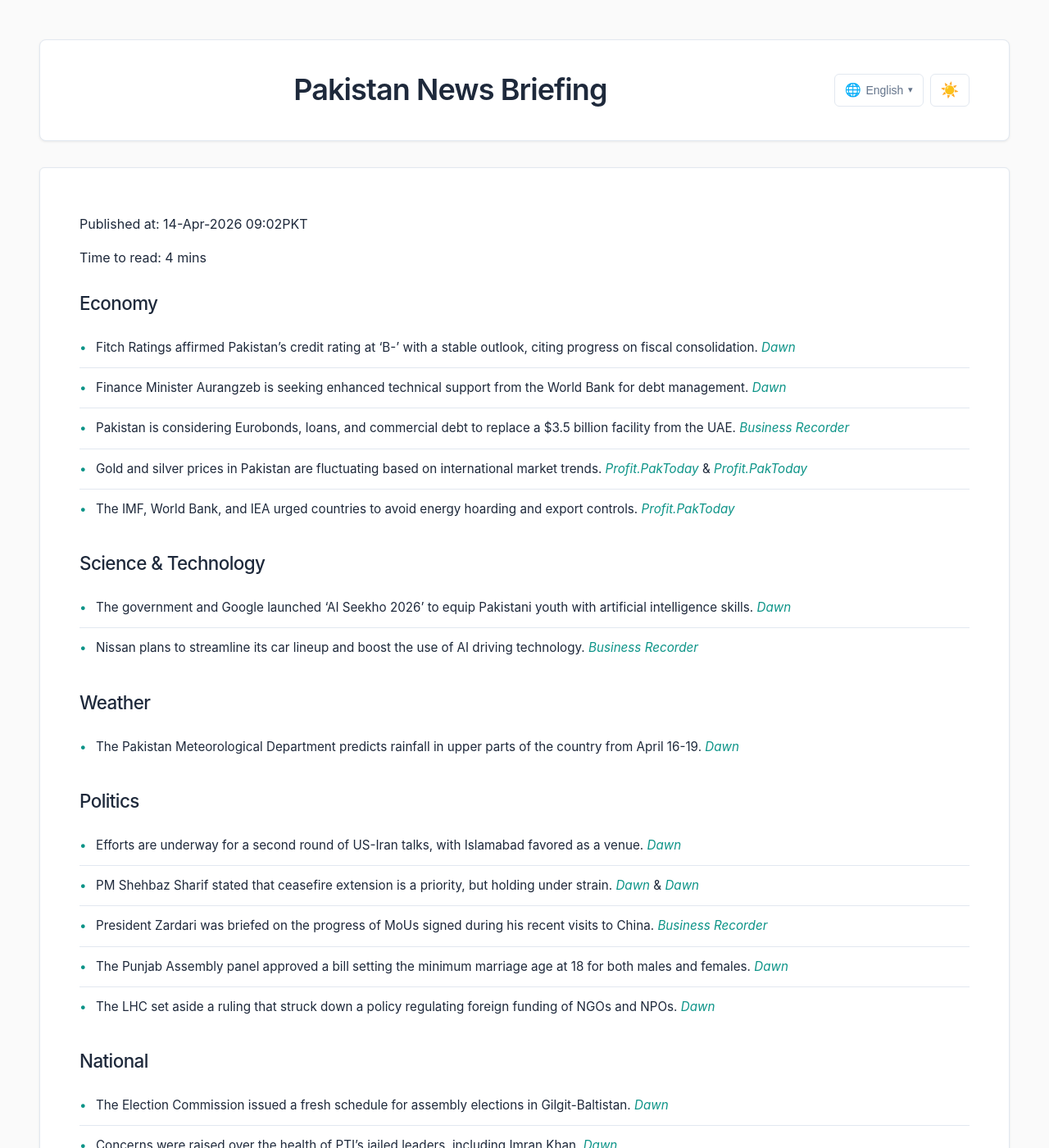
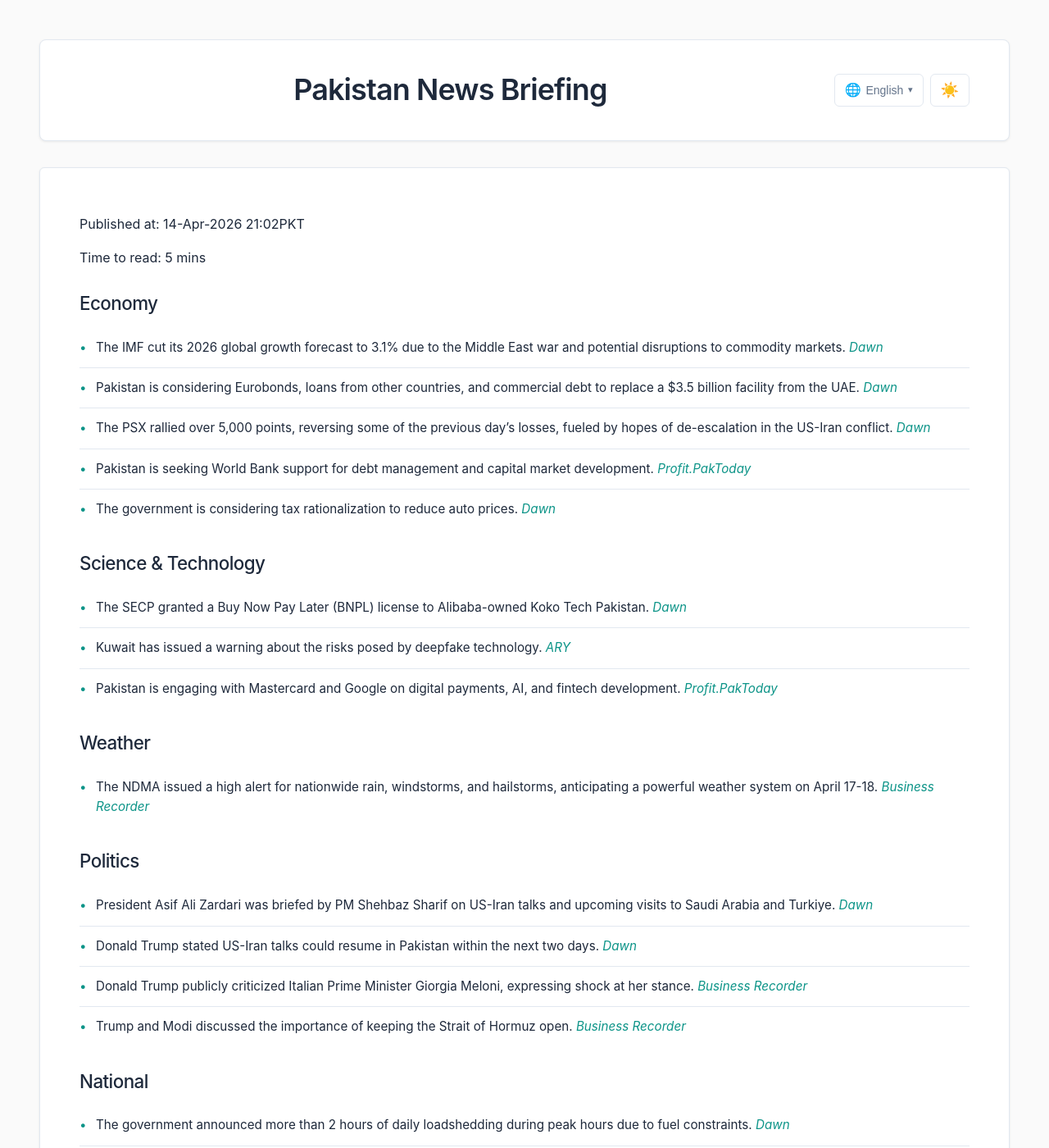
Before and after one commit to zsubzwary/news, a Jekyll site: the page built from en/index.md, in a window 1280 px wide and 1400 px high. Shown: the whole window at 82% size. Built offline with Jekyll 4.4.1, drawn with Linux system fonts in a browser that asks for light colours; some web fonts are replaced; some of the changed text lies outside the part shown.

Commit message:
DateTime; 2026-04-14T16:02:41.569Z

```diff
--- a/en/index.md
+++ b/en/index.md
@@ -4,63 +4,73 @@ title: Pakistan News Briefing
 lang: en
 ---
 
-Published at: 14-Apr-2026 09:02PKT
+Published at: 14-Apr-2026 21:02PKT
 
-Time to read: 4 mins
+Time to read: 5 mins
 
 ### Economy
-- Fitch Ratings affirmed Pakistan’s credit rating at ‘B-’ with a stable outlook, citing progress on fiscal consolidation. *[Dawn](https://www.dawn.com/news/1991493/guterres-calls-islamabad-talks-positive-step-despite-no-deal)*
-- Finance Minister Aurangzeb is seeking enhanced technical support from the World Bank for debt management. *[Dawn](https://www.dawn.com/news/1991419/in-meeting-with-wb-vice-president-aurangzeb-calls-for-enhanced-technical-support-for-debt-management)*
-- Pakistan is considering Eurobonds, loans, and commercial debt to replace a $3.5 billion facility from the UAE. *[Business Recorder](https://www.brecorder.com/news/40416326/pakistan-says-all-options-on-table-for-funding-weighs-strategic-fuel-reserve)*
-- Gold and silver prices in Pakistan are fluctuating based on international market trends. *[Profit.PakToday](https://profit.pakistantoday.com.pk/2026/04/14/silver-price-in-pakistan-for-today-april-14-2026/)* & *[Profit.PakToday](https://profit.pakistantoday.com.pk/2026/04/14/gold-price-in-pakistan-for-today-april-14-2026/)*
-- The IMF, World Bank, and IEA urged countries to avoid energy hoarding and export controls. *[Profit.PakToday](https://profit.pakistantoday.com.pk/2026/04/14/imf-world-bank-iea-urge-countries-to-stop-hoarding-energy-supplies-imposing-export-controls/)*
+- The IMF cut its 2026 global growth forecast to 3.1% due to the Middle East war and potential disruptions to commodity markets. *[Dawn](https://www.dawn.com/news/1991696/imf-cuts-2026-global-growth-forecast-to-31pc-on-mideast-war-warns-world-economy-could-be-thrown-off-course)*
+- Pakistan is considering Eurobonds, loans from other countries, and commercial debt to replace a $3.5 billion facility from the UAE. *[Dawn](https://www.dawn.com/news/1991606/aurangzeb-says-all-options-on-table-to-replace-uaes-35bn-loan-weighs-strategic-fuel-reserve)*
+- The PSX rallied over 5,000 points, reversing some of the previous day’s losses, fueled by hopes of de-escalation in the US-Iran conflict. *[Dawn](https://www.dawn.com/news/1991610/bulls-take-charge-as-kse-100-rallies-5000-points)*
+- Pakistan is seeking World Bank support for debt management and capital market development. *[Profit.PakToday](https://profit.pakistantoday.com.pk/2026/04/14/pakistan-seeks-world-banks-technical-support-for-debt-management-capital-market-development/)*
+- The government is considering tax rationalization to reduce auto prices. *[Dawn](https://www.dawn.com/news/1991486/tax-rationalisation-to-cut-auto-prices)*
 
 ### Science & Technology
-- The government and Google launched ‘AI Seekho 2026’ to equip Pakistani youth with artificial intelligence skills. *[Dawn](https://www.dawn.com/news/1991491/govt-and-google-join-hands-to-arm-youth-with-artificial-intelligence-skills)*
-- Nissan plans to streamline its car lineup and boost the use of AI driving technology. *[Business Recorder](https://www.brecorder.com/news/40416325/nissan-to-trim-global-car-lineup-boost-use-of-ai-driving-tech)*
+- The SECP granted a Buy Now Pay Later (BNPL) license to Alibaba-owned Koko Tech Pakistan. *[Dawn](https://www.dawn.com/news/1991688/secp-grants-buy-now-pay-later-licence-to-alibaba-owned-koko-tech-pakistan)*
+- Kuwait has issued a warning about the risks posed by deepfake technology. *[ARY](https://arynews.tv/kuwait-warns-about-dangers-of-deepfake-technology/)*
+- Pakistan is engaging with Mastercard and Google on digital payments, AI, and fintech development. *[Profit.PakToday](https://profit.pakistantoday.com.pk/2026/04/14/pakistan-engages-mastercard-google-on-digital-payments-ai-and-fintech-development/)*
 
 ### Weather
-- The Pakistan Meteorological Department predicts rainfall in upper parts of the country from April 16-19. *[Dawn](https://www.dawn.com/news/1991385/pmd-predicts-rainfall-in-upper-parts-of-country-from-april-16-to-19)*
+- The NDMA issued a high alert for nationwide rain, windstorms, and hailstorms, anticipating a powerful weather system on April 17-18. *[Business Recorder](https://www.brecorder.com/news/40416380/ndma-issues-alert-for-nationwide-rain-hailstorms)*
 
 ### Politics
-- Efforts are underway for a second round of US-Iran talks, with Islamabad favored as a venue. *[Dawn](https://www.dawn.com/news/1991497/efforts-afoot-for-second-round-of-us-iran-talks)*
-- PM Shehbaz Sharif stated that ceasefire extension is a priority, but holding under strain. *[Dawn](https://www.dawn.com/news/1991497/efforts-afoot-for-second-round-of-us-iran-talks)* & *[Dawn](https://www.dawn.com/news/1991371/after-us-iran-talks-in-islamabad-pm-shehbaz-says-full-efforts-ongoing-to-resolve-conflict)*
-- President Zardari was briefed on the progress of MoUs signed during his recent visits to China. *[Business Recorder](https://www.brecorder.com/news/40416297/pakistan-china-mous-zardari-briefed-about-progress)*
-- The Punjab Assembly panel approved a bill setting the minimum marriage age at 18 for both males and females. *[Dawn](https://www.dawn.com/news/1991404/punjab-assembly-panel-approves-bill-setting-minimum-marriage-age-at-18-for-both-males-and-females)*
-- The LHC set aside a ruling that struck down a policy regulating foreign funding of NGOs and NPOs. *[Dawn](https://www.dawn.com/news/1991403/lhc-sets-aside-ruling-that-struck-down-policy-for-regulating-foreign-funding-of-ngos-npos)*
+- President Asif Ali Zardari was briefed by PM Shehbaz Sharif on US-Iran talks and upcoming visits to Saudi Arabia and Turkiye. *[Dawn](https://www.dawn.com/news/1991689/pm-takes-president-into-confidence-on-us-iran-talks-briefs-him-on-upcoming-visits-to-saudi-arabia-turkiye)*
+- Donald Trump stated US-Iran talks could resume in Pakistan within the next two days. *[Dawn](https://www.dawn.com/news/1991712/trump-says-us-iran-talks-could-resume-over-the-next-two-days-were-more-inclined-to-go-to-pakistan)*
+- Donald Trump publicly criticized Italian Prime Minister Giorgia Meloni, expressing shock at her stance. *[Business Recorder](https://www.brecorder.com/news/40416396/trump-turns-on-meloni-says-he-is-shocked-by-italian-leader)*
+- Trump and Modi discussed the importance of keeping the Strait of Hormuz open. *[Business Recorder](https://www.brecorder.com/news/40416394/trump-and-modi-stress-need-to-keep-strait-of-hormuz-open-in-call)*
 
 ### National
-- The Election Commission issued a fresh schedule for assembly elections in Gilgit-Baltistan. *[Dawn](https://www.dawn.com/news/1991480/election-commission-issues-fresh-schedule-for-assembly-elections-in-gb)*
-- Concerns were raised over the health of PTI’s jailed leaders, including Imran Khan. *[Dawn](https://www.dawn.com/news/1991482/alarm-raised-over-health-of-ptis-jailed-leaders)*
-- PTCL announced repair work on a submarine cable, potentially causing internet service degradation. *[Dawn](https://www.dawn.com/news/1991416/ptcl-says-repair-work-on-submarine-cable-to-begin-from-tuesday-internet-users-may-face-service-degradation-in-evening-hours)*
-- Two Customs officers were arrested for allegedly replacing seized silver with lead. *[Dawn](https://www.dawn.com/news/1991431/two-customs-officers-arrested-for-allegedly-replacing-400kg-of-seized-silver-with-lead)*
-- Power loadshedding has resumed nationwide due to a 2,500MW shortfall. *[Profit.PakToday](https://profit.pakistantoday.com.pk/2026/04/14/power-shortfall-hits-2500mw-as-nationwide-loadshedding-resumes-on-lower-hydropower-rlng-supply/)*
-- A Senate panel flagged corruption in power projects and sought action from FIA and NAB. *[Profit.PakToday](https://profit.pakistantoday.com.pk/2026/04/14/senate-panel-flags-corruption-in-power-projects-seeks-fia-nab-action/)*
+- The government announced more than 2 hours of daily loadshedding during peak hours due to fuel constraints. *[Dawn](https://www.dawn.com/news/1991664/govt-announces-more-than-2-hours-of-daily-loadshedding-amid-fuel-constraints)*
+- Interior Minister Mohsin Naqvi urged Pakistani businessmen to repatriate 20-30% of their wealth. *[Dawn](https://www.dawn.com/news/1991683/naqvi-calls-on-businessmen-to-bring-back-20-30pc-of-wealth-to-pakistan)*
+- Police were injured during protests against an anti-encroachment drive in Islamabad. *[Dawn](https://www.dawn.com/news/1991659/2-policemen-injured-as-residents-protest-against-anti-encroachment-drive-in-islamabad)*
+- The Naval Chief stated Pakistan is ready to deter any aggression and vowed a “befitting response”. *[Dawn](https://www.dawn.com/news/1991636/naval-chief-says-pakistan-stands-ready-to-deter-any-aggression-vows-befitting-response)*
+- Authorities foiled an attempt to smuggle billions of Iranian rials into Karachi, arresting nine suspects. *[ARY](https://arynews.tv/iranian-rial-smuggling-attempt-foiled-in-karachi/)*
 
 ### International
-- The US imposed a blockade on Iranian ports, prompting concerns about escalation. *[Dawn](https://www.dawn.com/news/1991499/us-blockade-of-hormuz-puts-ceasefire-to-test)*
-- Trump threatened to shoot at ships near the blockade and claimed talks failed due to the nuclear issue. *[Dawn](https://www.dawn.com/news/1991499/us-blockade-of-hormuz-puts-ceasefire-to-test)*
-- NATO allies refused to join the US blockade of Iranian ports. *[ARY](https://arynews.tv/nato-allies-refuse-to-join-trumps-iranian-port-blockade/)*
-- China urged all parties to avoid escalation in the US-Iran conflict. *[Dawn](https://www.dawn.com/news/1991499/us-blockade-of-hormuz-puts-ceasefire-to-test)*
-- Russia’s Lavrov urged Iran to avoid resuming hostilities and offered assistance. *[Business Recorder](https://www.brecorder.com/news/40416319/russias-lavrov-to-iranian-counterpart-fighting-must-not-resume-moscow-ready-to-help)*
-- A magnitude 5.7 earthquake struck Silver Springs, Nevada. *[Business Recorder](https://www.brecorder.com/news/40416324/magnitude-57-earthquake-strikes-silver-springs-nevada-usgs-says)*
-- North Korea tested cruise and anti-ship missiles. *[ARY](https://arynews.tv/north-korea-tests-cruise-and-anti-ship-missiles-from-naval-destroyer/)*
-- France’s Lafarge was found guilty of financing jihadists in Syria. *[Business Recorder](https://www.brecorder.com/news/40416270/french-cement-maker-lafarge-found-guilty-of-financing-jihadists-in-syria)*
-- Hungary’s PM Orban lost, potentially signaling a shift away from far-right populism in Europe. *[Business Recorder](https://www.brecorder.com/news/40416269/orban-loss-jolts-far-right-dims-trumpism-allure-in-europe)*
+- US and Iranian teams could return to Islamabad this week for a second round of peace talks. *[Dawn](https://www.dawn.com/news/1991640/us-iranian-teams-could-return-to-islamabad-for-2nd-round-of-peace-talks-this-week-sources)*
+- A high school shooting in Turkey wounded 16 people; the attacker is dead. *[Dawn](https://www.dawn.com/news/1991649/high-school-shooting-in-turkiye-wounds-16-attacker-dead)*
+- Around 90 protesters were detained in New York City during demonstrations against US arms sales to Israel. *[Dawn](https://www.dawn.com/news/1991624/around-90-detained-in-new-york-city-protest-over-us-arms-sales-to-israel)*
+- The US has begun a blockade of Iranian ports. *[Profit.PakToday](https://profit.pakistantoday.com.pk/2026/04/14/us-begins-iran-port-blockade-oil-prices-ease-on-hopes-for-dialogue/)*
+- Nine people were killed and 15 injured in a blast at a Vedanta plant in India. *[Business Recorder](https://www.brecorder.com/news/40416392/nine-dead-15-injured-in-blast-at-vedanta-plant-in-indias-chhattisgarh-state)*
 
 ### Sports
-- Sombr announced his first North American arena tour. *[ARY](https://arynews.tv/sombr-announces-first-ever-north-american-arena-tour/)*
+- Zimbabwe pacer Blessing Muzarabani has been banned from the next two editions of the PSL. *[Dawn](https://www.dawn.com/news/1991650/zimbabwe-pacer-blessing-muzarabani-banned-for-2-psl-editions-over-failure-to-honour-commitments)*
+- *Wisden* criticized India’s “Orwellian” control of world cricket. *[Dawn](https://www.dawn.com/news/1991653/wisden-laments-indias-orwellian-control-of-world-cricket)*
 
 ### Health
-- The Pakistan Medical Association demanded a halt to the law allowing technicians to practice independently. *[Dawn](https://www.dawn.com/news/1991479/pakistan-medical-association-demands-halt-to-law-allowing-technicians-to-practise-independently)*
-- Rebecca Crews shared her life-changing Parkinson’s treatment using focused ultrasound. *[ARY](https://arynews.tv/rebecca-crews-shares-life-changing-parkinsons-treatment/)*
+- Federal Minister for Health Syed Mustafa Kamal expressed concern over the limited impact of vaccine awareness campaigns despite significant funding. *[ARY](https://arynews.tv/kamal-raises-concerns-over-limited-impact-of-vaccine-awareness-campaigns-despite-significant-funding-of-millions-of-dollars/)*
 
 ### Other
-- An Israeli air strike killed four Palestinians in Gaza amid truce talks. *[Dawn](https://www.dawn.com/news/1991495/israeli-air-strike-kills-four-in-gaza-amid-truce-talks-in-cairo)*
-- UN Secretary-General Guterres called the Islamabad talks a positive step but warned against a military solution. *[Dawn](https://www.dawn.com/news/1991493/guterres-calls-islamabad-talks-positive-step-despite-no-deal)*
-- Heathrow Airport traffic surged due to the war diverting global flights. *[Dawn](https://www.dawn.com/news/1991490/heathrow-airport-traffic-surges-as-war-diverts-global-flights)*
-- Trump mistakenly posted an AI image of himself as a Jesus-like figure. *[Dawn](https://www.dawn.com/news/1991418/i-thought-it-was-me-as-a-doctor-trump-on-ai-image-of-himself-as-jesus-like-figure)*
-- Four people, including two sisters and a child, died in road accidents in Karachi. *[ARY](https://arynews.tv/two-sisters-and-a-child-among-four-dead-in-karachi-road-mishaps/)*
-- WhatsApp issued guidance on recovering hacked accounts. *[ARY](https://arynews.tv/whatsapp-hacked-heres-how-you-can-get-your-account-back/)*
-- A US judge dismissed Trump’s defamation case against the Wall Street Journal. *[ARY](https://arynews.tv/trump-faces-legal-setback-against-media-companies/)*
-- Pahlavi claims to be talking to Iranian ‘opposition’. *[Business Recorder](https://www.brecorder.com/news/40416301/pahlavi-claims-talking-to-iranian-opposition)*
+- Imran Khan’s sisters were denied a meeting with him at Adiala jail despite reaching the facility. *[Dawn](https://www.dawn.com/news/1991677/imrans-sisters-manage-to-reach-adiala-jail-but-still-denied-meeting-with-ex-premier)*
+- Henry Cavill and Jake Gyllenhaal star in the upcoming heist film *In the Grey*. *[ARY](https://arynews.tv/henry-cavill-takes-on-gyllenhaal-in-heist-film-in-the-grey/)*
+- Adam Sandler’s daughter, Sadie Sandler, stole the spotlight at the *Roommates* premiere. *[ARY](https://arynews.tv/adam-sandlers-daughter-steals-spotlight-at-roommates-premiere/)*
+- Donald Trump’s son Eric will accompany him on his state visit to China. *[ARY](https://arynews.tv/trump-son-eric-accompanies-him-to-china/)*
+- The global jet fuel market is facing shortages due to the Iran war. *[ARY](https://arynews.tv/europe-faces-jet-fuel-shortages-soon/)* & *[ARY](https://arynews.tv/fuel-costs-impacting-global-airline-industry/)*
+- The war in Iran is straining US farmers due to surging fertiliser costs. *[Dawn](https://www.dawn.com/news/1991656/blindsided-us-farmers-strained-as-fertiliser-costs-surge-on-iran-war)*
+- Pakistan is engaging MIGA on a $500 million trade finance facility for critical imports. *[Profit.PakToday](https://profit.pakistantoday.com.pk/2026/04/14/aurangzeb-engages-miga-on-500-million-trade-finance-facility-for-critical-imports/)*
+- Pakistan and Saudi Fund discussed development cooperation and energy risks amid the Middle East conflict. *[Profit.PakToday](https://profit.pakistantoday.com.pk/2026/04/14/pakistan-saudi-fund-discuss-development-cooperation-energy-risks-amid-middle-east-conflict/)*
+- Pakistan and the US discussed trade, investment, and economic cooperation at IMF meetings. *[Profit.PakToday](https://profit.pakistantoday.com.pk/2026/04/14/pakistan-us-discuss-trade-investment-and-economic-cooperation-at-imf-meetings/)*
+- Aurangzeb met IMF’s Jihad Azour, discussing growth and inflation risks amid the Mideast crisis. *[Profit.PakToday](https://profit.pakistantoday.com.pk/2026/04/14/aurangzeb-meets-imfs-jihad-azour-discusses-growth-and-inflation-risks-amid-mideast-crisis/)*
+- Delays in cottonseed import SOPs are limiting their impact on the current crop season. *[Profit.PakToday](https://profit.pakistantoday.com.pk/2026/04/14/delay-in-cottonseed-import-sops-limits-impact-for-current-crop-season/)*
+- PC advances DISCOs’ privatisation, approves Roosevelt Hotel adviser. *[Business Recorder](https://www.brecorder.com/news/40416397/pc-advances-discos-privatisation-approves-roosevelt-hotel-adviser)*
+- India’s Uttar Pradesh state raised workers’ wages amid protests over pay. *[Business Recorder](https://www.brecorder.com/news/40416383/indias-uttar-pradesh-state-raises-workers-wages-amid-protests-over-pay)*
+- Iran war could hit India’s car production, auto body says. *[Business Recorder](https://www.brecorder.com/news/40416382/iran-war-could-hit-indias-car-production-auto-body-says)*
+- Peak oil price likely to come ‘in next few weeks,’ US Energy secretary says. *[Profit.PakToday](https://profit.pakistantoday.com.pk/2026/04/14/peak-oil-price-likely-to-come-in-next-few-weeks-us-energy-secretary-says/)*
+- No loadshedding in Hyderabad and Karachi despite countrywide cuts. *[ARY](https://arynews.tv/no-loadshedding-relief-for-two-cities-in-pakistan/)* & *[Business Recorder](https://www.brecorder.com/news/40416381/govt-announces-225-hour-loadshedding-to-avert-electricity-price-hike)*
+- Copper hits six-week high on prospects for more US-Iran peace talks. *[Business Recorder](https://www.brecorder.com/news/40416385/copper-hits-six-week-high-on-prospects-for-more-us-iran-peace-talks)*
+- Palm oil falls to 5-week low on weakness in crude, rival edible oils. *[Business Recorder](https://www.brecorder.com/news/40416384/palm-falls-to-5-week-low-on-weakness-in-crude-rival-edible-oils)*
+- Wall St jumps on Mideast de-escalation hopes; earnings in focus. *[Business Recorder](https://www.brecorder.com/news/40416390/wall-st-jumps-on-mideast-de-escalation-hopes-earnings-in-focus)*
+- Most Gulf markets gain as traders gauge prospects for US-Iran deal. *[Business Recorder](https://www.brecorder.com/news/40416389/most-gulf-markets-gain-as-traders-gauge-prospects-for-us-iran-deal)*
+- Rupee gains ground against US dollar. *[Business Recorder](https://www.brecorder.com/news/40416371/intra-day-update-rupee-records-gain-against-us-dollar)*
+- France’s Macron calls for US, Iran ceasefire talks to resume. *[Business Recorder](https://www.brecorder.com/news/40416387/frances-macron-calls-for-us-iran-ceasefire-talks-to-resume)*
+- US blockade of Hormuz puts ceasefire to test. *[Dawn](https://www.dawn.com/news/1991499/us-blockade-of-hormuz-puts-ceasefire-to-test)*
```
